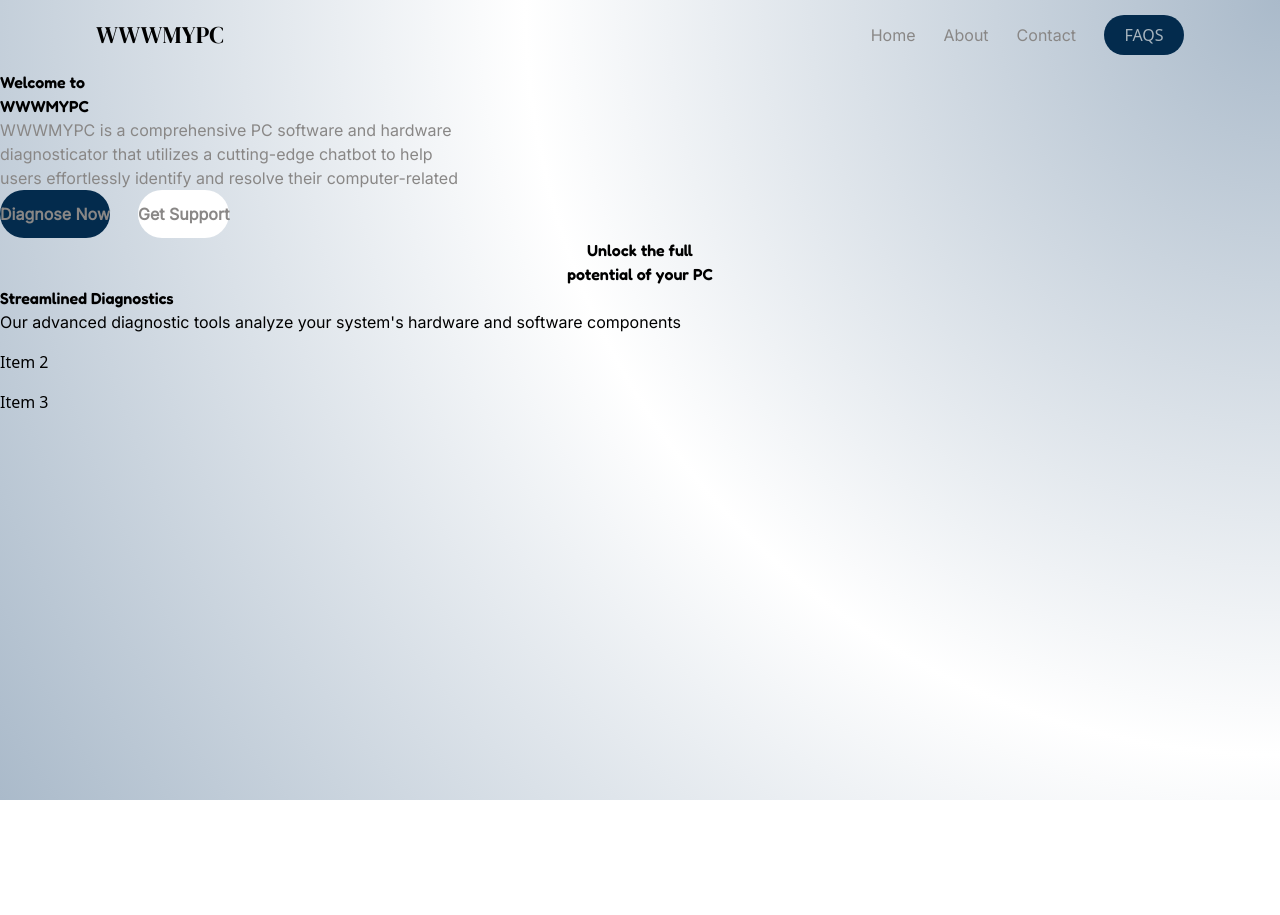
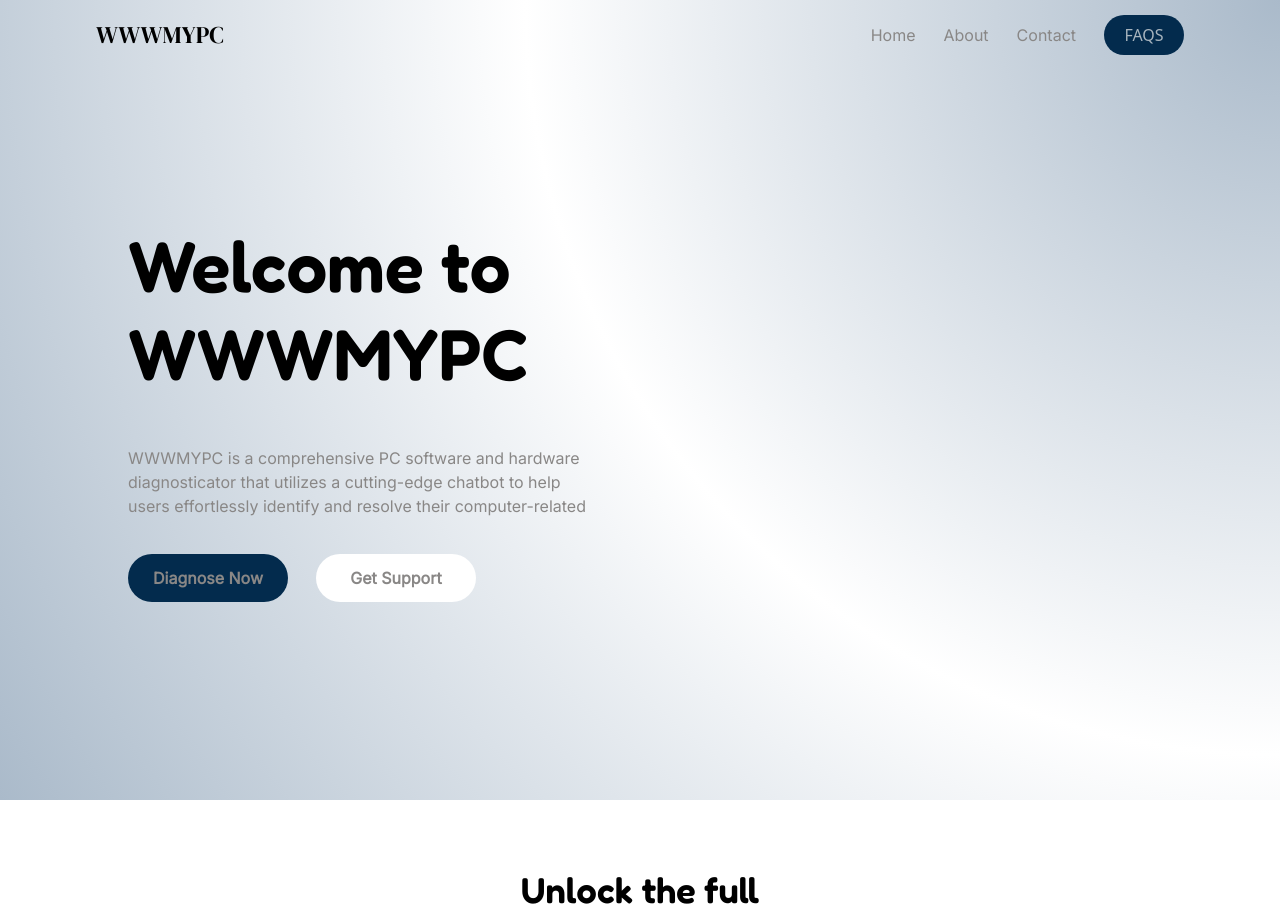
Before and after one commit to Gersh0/wwwmypc25, a Next.js app: page / in a window 1280 px wide. Shown: the top 915 px of the page. Before the commit the page ends 800 px from the top, so only its background shows below. Built offline with nearby package versions, Linux system fonts and the light colour scheme.

Commit message:
about home section in progress

```diff
--- a/components/atomic-design/molecules/navBar.tsx
+++ b/components/atomic-design/molecules/navBar.tsx
@@ -7,7 +7,9 @@ import { RoundedButton } from '../atoms/buttons/roundedButton';
 const NavBar = () => {
   return (
     <nav className="flex justify-between items-center pl-24 pr-24 w-auto h-[70px]">
-      <TitleBar className="mr-96">WWWMYPC</TitleBar>
+      <div className="mr-96">
+        <TitleBar >WWWMYPC</TitleBar>
+      </div>
       <div className="flex right-5 space-x-7 text-[#898786]">
         <NoBackgroundButton>Home</NoBackgroundButton>
         <NoBackgroundButton>About</NoBackgroundButton>
--- a/layouts/homeLayouts/AboutLayout.tsx
+++ b/layouts/homeLayouts/AboutLayout.tsx
@@ -6,13 +6,15 @@ import { ItemText } from '@/components/atomic-design/atoms/texts/itemText';
 const AboutLayout = () => {
   return (
     <section className="min-h-screen w-full flex flex-col relative">
-      <div className="text-center">
-        <TitleHome>
+
+      <TitleHome>
+        <div className="text-center text-4xl">
           <p>Unlock the full</p>
           <p>potential of your PC</p>
-        </TitleHome>
-      </div>
-      <div></div>
+        </div>
+      </TitleHome>
+
+  <div></div>
       <div className="grid grid-cols-3 gap-4 mt-8">
         <div className="w-[30%] h-64">
           <TitleHome>Streamlined Diagnostics</TitleHome>
--- a/tailwind.config.ts
+++ b/tailwind.config.ts
@@ -1,11 +1,12 @@
-import type { Config } from "tailwindcss";
+import type { Config } from 'tailwindcss';
 
 export default {
-    darkMode: ["class"],
+  darkMode: ['class'],
   content: [
-    "./pages/**/*.{js,ts,jsx,tsx,mdx}",
-    "./components/**/*.{js,ts,jsx,tsx,mdx}",
-    "./app/**/*.{js,ts,jsx,tsx,mdx}",
+    './pages/**/*.{js,ts,jsx,tsx,mdx}',
+    './components/**/*.{js,ts,jsx,tsx,mdx}',
+    './app/**/*.{js,ts,jsx,tsx,mdx}',
+		'./layouts/**/*.{js,ts,jsx,tsx,mdx}',
   ],
   theme: {
     extend: {
@@ -17,31 +18,31 @@ export default {
         foreground: 'hsl(var(--foreground))',
         card: {
           DEFAULT: 'hsl(var(--card))',
-  				foreground: 'hsl(var(--card-foreground))'
+          foreground: 'hsl(var(--card-foreground))',
         },
         popover: {
           DEFAULT: 'hsl(var(--popover))',
-  				foreground: 'hsl(var(--popover-foreground))'
+          foreground: 'hsl(var(--popover-foreground))',
         },
         primary: {
           DEFAULT: 'hsl(var(--primary))',
-  				foreground: 'hsl(var(--primary-foreground))'
+          foreground: 'hsl(var(--primary-foreground))',
         },
         secondary: {
           DEFAULT: 'hsl(var(--secondary))',
-  				foreground: 'hsl(var(--secondary-foreground))'
+          foreground: 'hsl(var(--secondary-foreground))',
         },
         muted: {
           DEFAULT: 'hsl(var(--muted))',
-  				foreground: 'hsl(var(--muted-foreground))'
+          foreground: 'hsl(var(--muted-foreground))',
         },
         accent: {
           DEFAULT: 'hsl(var(--accent))',
-  				foreground: 'hsl(var(--accent-foreground))'
+          foreground: 'hsl(var(--accent-foreground))',
         },
         destructive: {
           DEFAULT: 'hsl(var(--destructive))',
-  				foreground: 'hsl(var(--destructive-foreground))'
+          foreground: 'hsl(var(--destructive-foreground))',
         },
         border: 'hsl(var(--border))',
         input: 'hsl(var(--input))',
@@ -51,7 +52,7 @@ export default {
           '2': 'hsl(var(--chart-2))',
           '3': 'hsl(var(--chart-3))',
           '4': 'hsl(var(--chart-4))',
-  				'5': 'hsl(var(--chart-5))'
+          '5': 'hsl(var(--chart-5))',
         },
         sidebar: {
           DEFAULT: 'hsl(var(--sidebar-background))',
@@ -61,15 +62,15 @@ export default {
           accent: 'hsl(var(--sidebar-accent))',
           'accent-foreground': 'hsl(var(--sidebar-accent-foreground))',
           border: 'hsl(var(--sidebar-border))',
-  				ring: 'hsl(var(--sidebar-ring))'
-  			}
+          ring: 'hsl(var(--sidebar-ring))',
+        },
       },
       borderRadius: {
         lg: 'var(--radius)',
         md: 'calc(var(--radius) - 2px)',
-  			sm: 'calc(var(--radius) - 4px)'
-  		}
-  	}
+        sm: 'calc(var(--radius) - 4px)',
       },
-  plugins: [require("tailwindcss-animate")],
+    },
+  },
+  plugins: [require('tailwindcss-animate')],
 } satisfies Config;
```
Also changed, not shown: pages/index.tsx (+5 -2 lines). Lines whose indentation alone changed are shown as unchanged.
